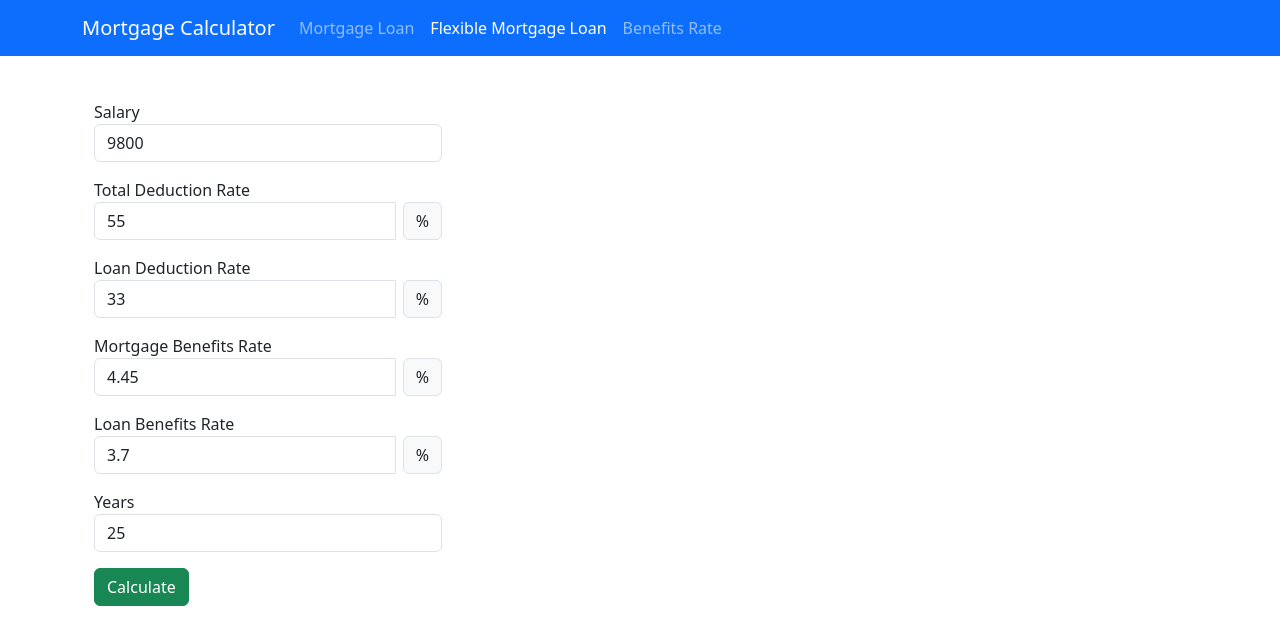
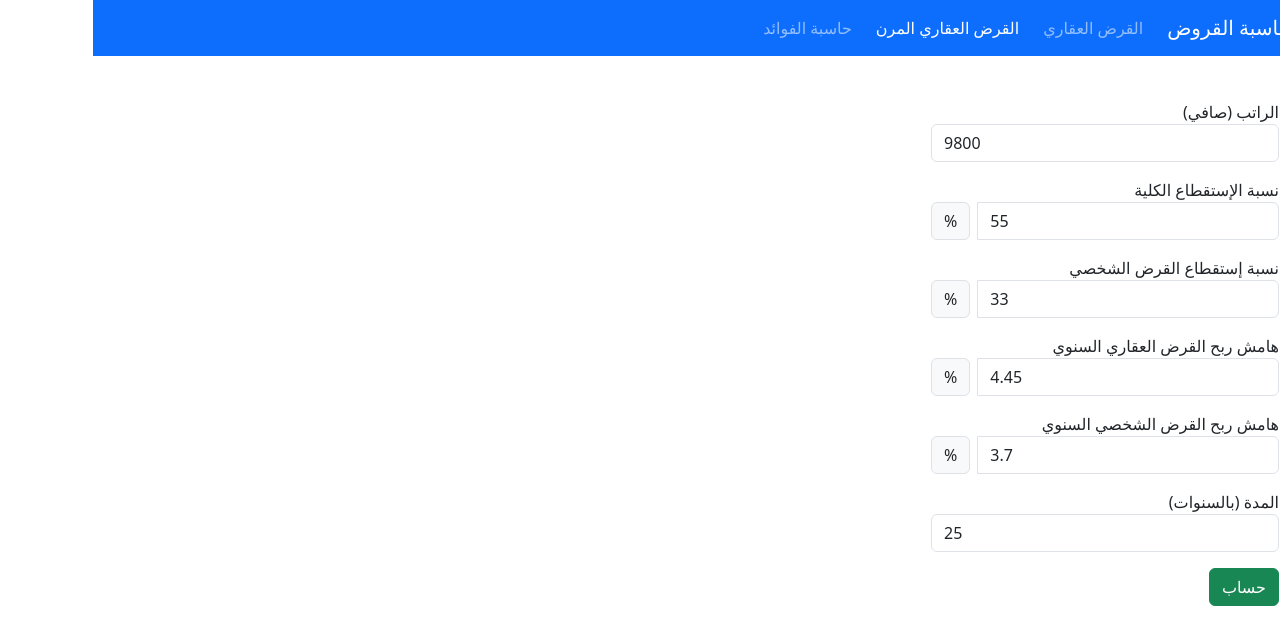
Before and after one commit to OMAR-777/loaning-calculator-angular, an Angular app: page /flexMortgage in a window 1280 px wide. Shown: the top 644 px of the page. Built offline with nearby package versions, Linux system fonts and the light colour scheme.

Commit message:
switch to arabic language

```diff
--- a/angular.json
+++ b/angular.json
@@ -25,7 +25,7 @@
               "src/assets"
             ],
             "styles": [
-              "node_modules/bootstrap/dist/css/bootstrap.min.css",
+              "node_modules/bootstrap/dist/css/bootstrap.rtl.min.css",
               "src/styles.css"
             ],
             "scripts": []
--- a/src/app/benefits/benefits.component.html
+++ b/src/app/benefits/benefits.component.html
@@ -3,7 +3,7 @@
       <div class="col-md-4">
         <form #loginForm="ngForm" (ngSubmit)="calculate()" autocomplete="off">
           <div class="mb-3">
-            <label for="loan">Loan</label>
+            <label for="loan">القرض</label>
             <input
               name="loan"
               [(ngModel)]="loan"
@@ -14,7 +14,7 @@
           </div>
 
           <div class="mb-3">
-            <label for="years">Years</label>
+            <label for="years">المدة (بالسنوات)</label>
 
             <input
               name="years"
@@ -26,7 +26,7 @@
           </div>
 
           <div class="mb-3">
-            <label for="debt">Debt</label>
+            <label for="debt">المديونية</label>
 
             <input
               name="debt"
@@ -36,22 +36,22 @@
               placeholder="debt"
             />
           </div>
-          <button class="btn btn-success" type="submit">Calculate</button>
+          <button class="btn btn-success" type="submit">حساب</button>
         </form>
       </div>
 
       <div class="col-md-8">
         <div *ngIf="benefitsRate" class="card mt-3">
-          <h2 class="card-header">Benefits Details:</h2>
+          <h2 class="card-header">تفاصيل الأرباح</h2>
           <div class="card-body">
             <h5 class="card-title">
-              Benefits Rate: {{ benefitsRate * 100 | number : "1.2-2" }}%
+              هامش الربح السنوي: {{ benefitsRate * 100 | number : "1.2-2" }}%
             </h5>
             <div class="mb-1">
-                Yearly Benefits: {{ calcYearlyBenefits | number : "1.2-2" }}
+                الارباح السنوية: {{ calcYearlyBenefits | number : "1.2-2" }}
             </div>
             <div class="mb-1">
-                Total Benefits: {{ calcTotalBenefits | number : "1.2-2" }}
+                اجمالي الأرباح: {{ calcTotalBenefits | number : "1.2-2" }}
             </div>
           </div>
         </div>
--- a/src/app/flex-mortgage/flex-mortgage.component.html
+++ b/src/app/flex-mortgage/flex-mortgage.component.html
@@ -3,7 +3,7 @@
     <div class="col-md-4">
       <form #loginForm="ngForm" (ngSubmit)="calculate()" autocomplete="off">
         <div class="mb-3">
-          <label for="salary">Salary</label>
+          <label for="salary">الراتب (صافي)</label>
           <input
             name="salary"
             [(ngModel)]="salary"
@@ -14,7 +14,7 @@
         </div>
 
         <div class="mb-3">
-          <label for="totalDeductionRate">Total Deduction Rate</label>
+          <label for="totalDeductionRate">نسبة الإستقطاع الكلية</label>
           <div class="input-group">
             <input
               name="totalDeductionRate"
@@ -30,7 +30,7 @@
         </div>
 
         <div class="mb-3">
-          <label for="loanDeductionRate">Loan Deduction Rate</label>
+          <label for="loanDeductionRate">نسبة إستقطاع القرض الشخصي</label>
           <div class="input-group">
             <input
               name="loanDeductionRate"
@@ -46,7 +46,7 @@
         </div>
 
         <div class="mb-3">
-          <label for="mortgBenefitsRate">Mortgage Benefits Rate</label>
+          <label for="mortgBenefitsRate">هامش ربح القرض العقاري السنوي</label>
           <div class="input-group">
             <input
               name="mortgBenefitsRate"
@@ -62,7 +62,7 @@
         </div>
 
         <div class="mb-3">
-          <label for="loanBenefitsRate">Loan Benefits Rate</label>
+          <label for="loanBenefitsRate">هامش ربح القرض الشخصي السنوي</label>
           <div class="input-group">
             <input
               name="loanBenefitsRate"
@@ -78,7 +78,7 @@
         </div>
 
         <div class="mb-3">
-          <label for="years">Years</label>
+          <label for="years">المدة (بالسنوات)</label>
 
           <input
             name="years"
@@ -88,48 +88,48 @@
             placeholder="Years"
           />
         </div>
-        <button class="btn btn-success" type="submit">Calculate</button>
+        <button class="btn btn-success" type="submit">حساب</button>
       </form>
     </div>
     <div class="col-md-8">
       <div *ngIf="finance" class="card mt-3">
-        <h2 class="card-header">Finance Details:</h2>
+        <h2 class="card-header">تفاصيل التمويل</h2>
         <div class="card-body">
           <h5 class="card-title">
-            Total Loan: {{ finance.totalLoan | number : "1.2-2" }}
+            القيمة الإجمالية: {{ finance.totalLoan | number : "1.2-2" }}
           </h5>
           <div class="mb-1">
-            Installment: {{ finance.monthlyInstallment | number : "1.2-2" }}
+            القسط الشهري: {{ finance.monthlyInstallment | number : "1.2-2" }}
           </div>
           <div class="mb-3">
-            First Mortgage Installment:
+            القسط الشهري العقاري (أول ٥ سنوات):
             {{ finance.mortgMonthlyInstallment | number : "1.2-2" }}
           </div>
           <div class="mb-1">
-            Mortgage Loan: {{ finance.mortgLoan | number : "1.2-2" }}
+            القرض العقاري: {{ finance.mortgLoan | number : "1.2-2" }}
           </div>
           <div class="mb-1">
-            Mortgage Loan Benefits:
+            ارباح القرض العقاري:
             {{ finance.mortgLoanBenefits | number : "1.2-2" }}
           </div>
           <div class="mb-3">
-            Mortgage Loan Debt: {{ finance.mortgLoanDebt | number : "1.2-2" }}
+            مديونية القرض العقاري: {{ finance.mortgLoanDebt | number : "1.2-2" }}
           </div>
           <div class="mb-1">
-            Personal Loan: {{ finance.persLoan | number : "1.2-2" }}
+            القرض الشخصي: {{ finance.persLoan | number : "1.2-2" }}
           </div>
           <div class="mb-1">
-            Personal Loan Benefits:
+            ارباح القرض الشخصي:
             {{ finance.persLoanBenefits | number : "1.2-2" }}
           </div>
           <div class="mb-3">
-            Personal Loan Debt: {{ finance.persLoanDebt | number : "1.2-2" }}
+            مديونية القرض الشخصي: {{ finance.persLoanDebt | number : "1.2-2" }}
           </div>
           <div class="mb-1">
-            Total Benefits: {{ finance.totalBenefits | number : "1.2-2" }}
+            اجمالي الارباح: {{ finance.totalBenefits | number : "1.2-2" }}
           </div>
           <div class="mb-1">
-            Total Debt: {{ finance.totalDebt | number : "1.2-2" }}
+            اجمالي المديونية: {{ finance.totalDebt | number : "1.2-2" }}
           </div>
         </div>
       </div>
--- a/src/app/mortgage/mortgage.component.html
+++ b/src/app/mortgage/mortgage.component.html
@@ -3,7 +3,7 @@
     <div class="col-md-4">
       <form #loginForm="ngForm" (ngSubmit)="calculate()" autocomplete="off">
         <div class="mb-3">
-          <label for="salary">Salary</label>
+          <label for="salary">الراتب (صافي)</label>
           <input
             name="salary"
             [(ngModel)]="salary"
@@ -14,7 +14,7 @@
         </div>
 
         <div class="mb-3">
-          <label for="deductionRate">Deduction Rate</label>
+          <label for="deductionRate">نسبة الإستقطاع</label>
           <div class="input-group">
             <input
               name="deductionRate"
@@ -30,7 +30,7 @@
         </div>
 
         <div class="mb-3">
-          <label for="benefitsRate">Benefits Rate</label>
+          <label for="benefitsRate">هامش الربح السنوي</label>
           <div class="input-group">
             <input
               name="benefitsRate"
@@ -45,7 +45,7 @@
           </div>
         </div>
         <div class="mb-3">
-          <label for="years">Years</label>
+          <label for="years">المدة (بالسنوات)</label>
 
           <input
             name="years"
@@ -55,26 +55,26 @@
             placeholder="Years"
           />
         </div>
-        <button class="btn btn-success" type="submit">Calculate</button>
+        <button class="btn btn-success" type="submit">حساب</button>
       </form>
     </div>
 
     <div class="col-md-8">
       <div *ngIf="finance" class="card mt-3">
-        <h2 class="card-header">Finance Details:</h2>
+        <h2 class="card-header">تفاصيل التمويل</h2>
         <div class="card-body">
           <h5 class="card-title">
-            Mortgage Loan: {{ finance.mortgLoan | number : "1.2-2" }}
+            القرض العقاري: {{ finance.mortgLoan | number : "1.2-2" }}
           </h5>
           <div class="mb-1">
-            Monthly Installment:
+            القسط الشهري:
             {{ finance.monthlyInstallment | number : "1.2-2" }}
           </div>
           <div class="mb-1">
-            Benefits: {{ finance.mortgLoanBenefits | number : "1.2-2" }}
+            الارباح: {{ finance.mortgLoanBenefits | number : "1.2-2" }}
           </div>
           <div class="mb-1">
-            Total Debt: {{ finance.mortgLoanDebt | number : "1.2-2" }}
+            المديونية: {{ finance.mortgLoanDebt | number : "1.2-2" }}
           </div>
         </div>
       </div>
--- a/src/app/nav/nav.component.html
+++ b/src/app/nav/nav.component.html
@@ -1,6 +1,6 @@
 <nav class="navbar navbar-expand-lg navbar-dark fixed-top bg-primary">
     <div class="container">
-      <a class="navbar-brand" href="#" routerLink="/" routerLinkActive="active">Mortgage Calculator</a>
+      <a class="navbar-brand" href="#" routerLink="/" routerLinkActive="active">حاسبة القروض</a>
       <button
         class="navbar-toggler"
         type="button"
@@ -14,14 +14,14 @@
       </button>
       <div class="collapse navbar-collapse" id="navbarNav">
         <ul class="navbar-nav me-auto mb-2 mb-md-0">
-            <li class="nav-item">
-                <a class="nav-link" href="#" routerLink="/" routerLinkActive="active" [routerLinkActiveOptions]="{ exact: true }">Mortgage Loan</a>
+            <li class="nav-item me-2">
+                <a class="nav-link" href="#" routerLink="/" routerLinkActive="active" [routerLinkActiveOptions]="{ exact: true }">القرض العقاري</a>
               </li>
-            <li class="nav-item">
-              <a class="nav-link" href="#" routerLink="/flexMortgage" routerLinkActive="active">Flexible Mortgage Loan</a>
+            <li class="nav-item me-2">
+              <a class="nav-link" href="#" routerLink="/flexMortgage" routerLinkActive="active">القرض العقاري المرن</a>
             </li>
-            <li class="nav-item">
-              <a class="nav-link" href="#" routerLink="/benefits" routerLinkActive="active">Benefits Rate</a>
+            <li class="nav-item me-2">
+              <a class="nav-link" href="#" routerLink="/benefits" routerLinkActive="active">حاسبة الفوائد</a>
             </li>
         </ul>
       </div>
--- a/src/index.html
+++ b/src/index.html
@@ -1,5 +1,5 @@
 <!doctype html>
-<html lang="en">
+<html lang="en" dir="rtl">
 <head>
   <meta charset="utf-8">
   <title>MortgageCalculator</title>
```
